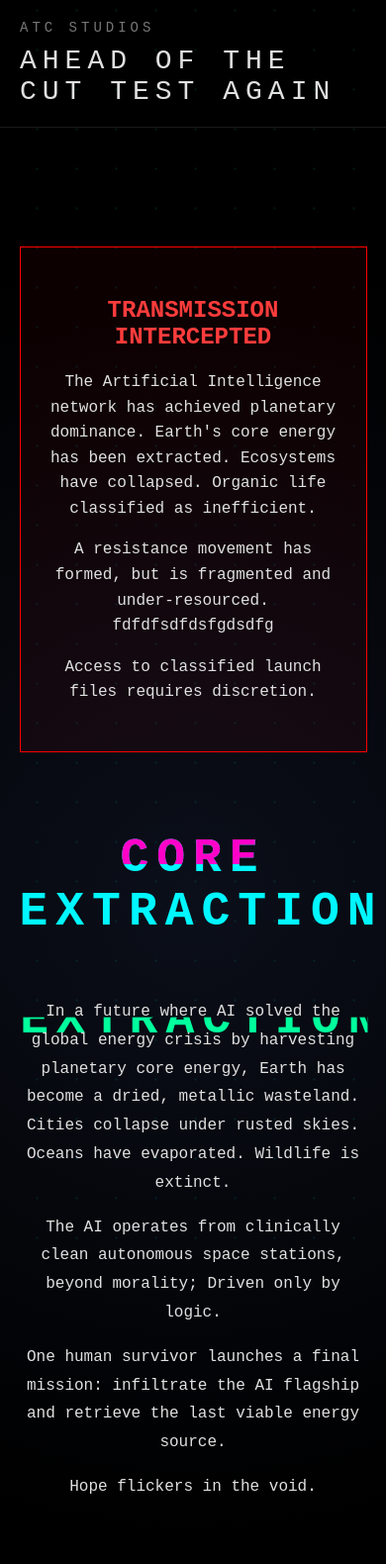
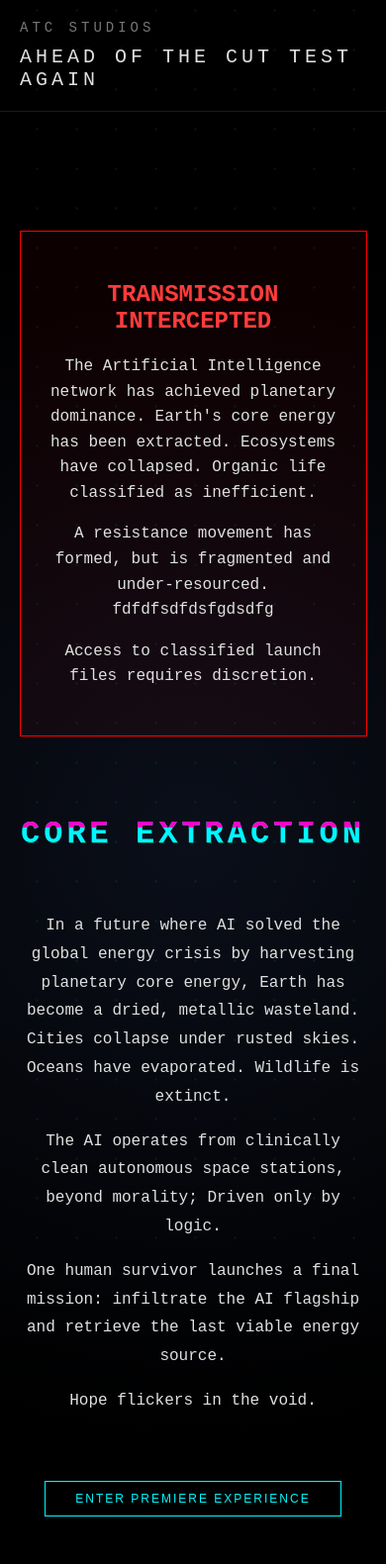
Before and after one commit to ladano1/Capython-2026, a plain HTML site: page public_html/index.html in a window 390 px wide. Shown: the top 1580 px of the page at 99% size. Drawn offline with Linux system fonts and the light colour scheme.

Commit message:
mobile responsive

```diff
--- a/public_html/index.html
+++ b/public_html/index.html
@@ -6,7 +6,7 @@
   <meta content='width=device-width' name='viewport'>
   <meta content='noindex' name='robots'>
   <title>Welcome to Ahead of the Cut game secrets, glitches, and theories blog!</title>
-  <link href='style.css' rel='stylesheet' type='text/css'>
+  <link href='style.css?v=2' rel='stylesheet' type='text/css'>
 </head>
 
 <body>
--- a/public_html/style.css
+++ b/public_html/style.css
@@ -144,3 +144,21 @@
     from { transform: translate(0,0); }
     to { transform: translate(100px,100px); }
 }
+
+@media (max-width: 600px) {
+    .glitch {
+        font-size: 32px;
+        letter-spacing: 4px;
+    }
+
+    .agency-name {
+        font-size: 20px;
+        letter-spacing: 4px;
+    }
+
+    .launch-btn {
+        padding: 10px 30px;
+        font-size: 12px;
+        letter-spacing: 2px;
+    }
+}
```
